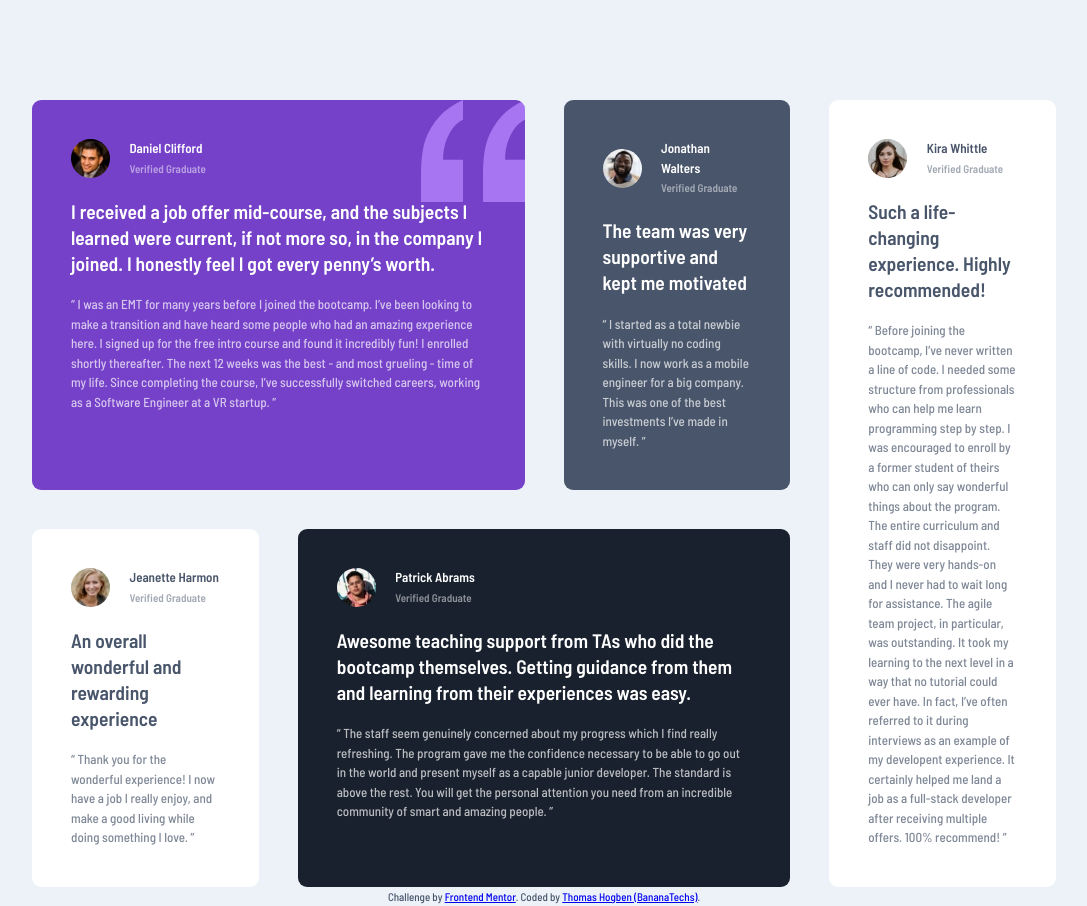
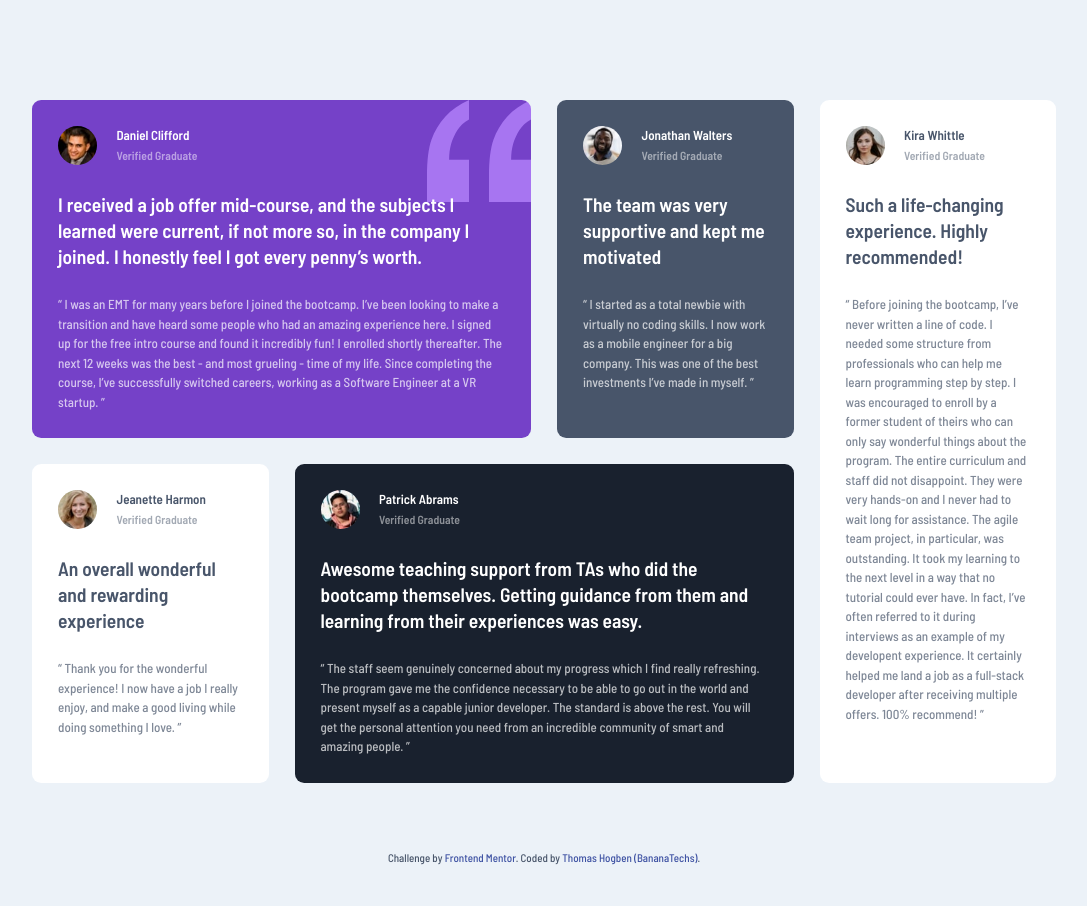
Before and after one commit to BananaTechs/frontend-mentor-testimonial-grid, a plain HTML site: page index.html in a window 1280 px wide. Shown: the whole page, without its empty margins (96-1183 px from the left). After the commit the page ends 880 px from the top, so only its background shows below. Drawn offline with Linux system fonts and the light colour scheme.

Commit message:
Add moblie styling

```diff
--- a/style.scss
+++ b/style.scss
@@ -1,3 +1,4 @@
+$breakpoint-sm: 400px;
 $breakpoint-lg: 1024px;
 
 $color-background: hsl(210, 46%, 95%);
@@ -9,8 +10,8 @@ $color-card-3: hsl(219, 29%, 14%);
 $color-font-main: hsl(217, 19%, 35%);
 $color-font-alt: hsl(0, 0%, 100%);
 
-$spacing-grid: 3rem;
-$spacing-card: 1.5rem;
+$spacing-grid: 2rem;
+$spacing-card: 2rem;
 
 * {
     margin: 0;
@@ -35,14 +36,20 @@ body {
 }
 
 main {
-    width: 100%;
+    width: 80%;
+    height: auto;
+    max-width: $breakpoint-sm;
     margin: 100px auto 0;
+    display: grid;
+    grid-gap: $spacing-grid;
+    grid:
+        "daniel" "jonathan" "jeanette" "patrick" "kira";
 
     @media screen and (min-width: $breakpoint-lg) {
-        width: 80%;
+
         max-width: $breakpoint-lg + 200px;
-        display: grid;
-        grid-gap: $spacing-grid;
+
+
         grid:
             "daniel daniel jonathan kira"
             "jeanette patrick patrick kira";
@@ -99,7 +106,7 @@ main {
     }
 
     &-qualification {
-        font-size: 0.85rem;
+        font-size: 0.9rem;
         opacity: 50%;
     }
 }
@@ -115,9 +122,16 @@ main {
 }
 
 .attribution {
-    font-size: 11px; text-align: center;
+    font-size: 11px;
+    text-align: center;
+    margin: 5rem auto 1rem;
 
-    .attribution a {
+    a {
         color: hsl(228, 45%, 44%);
+        text-decoration: none;
+
+        &:hover {
+            color: $color-card-main;
+        }
     }
 }
```
Also changed, not shown: style.css, 1 other file.
